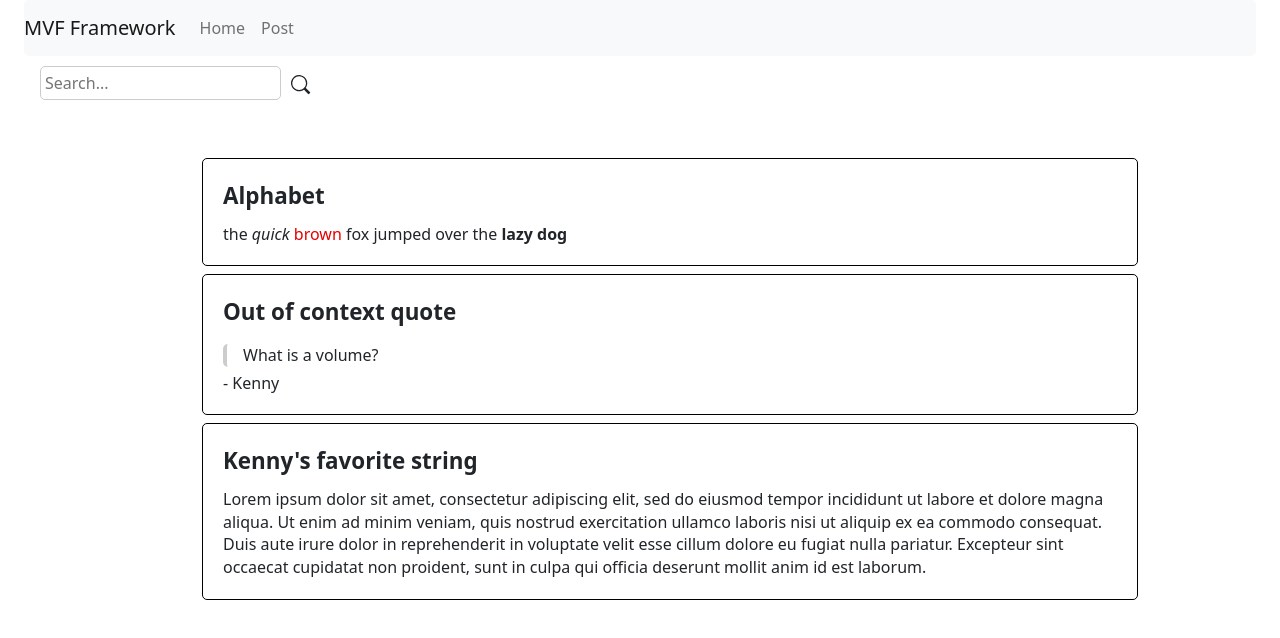
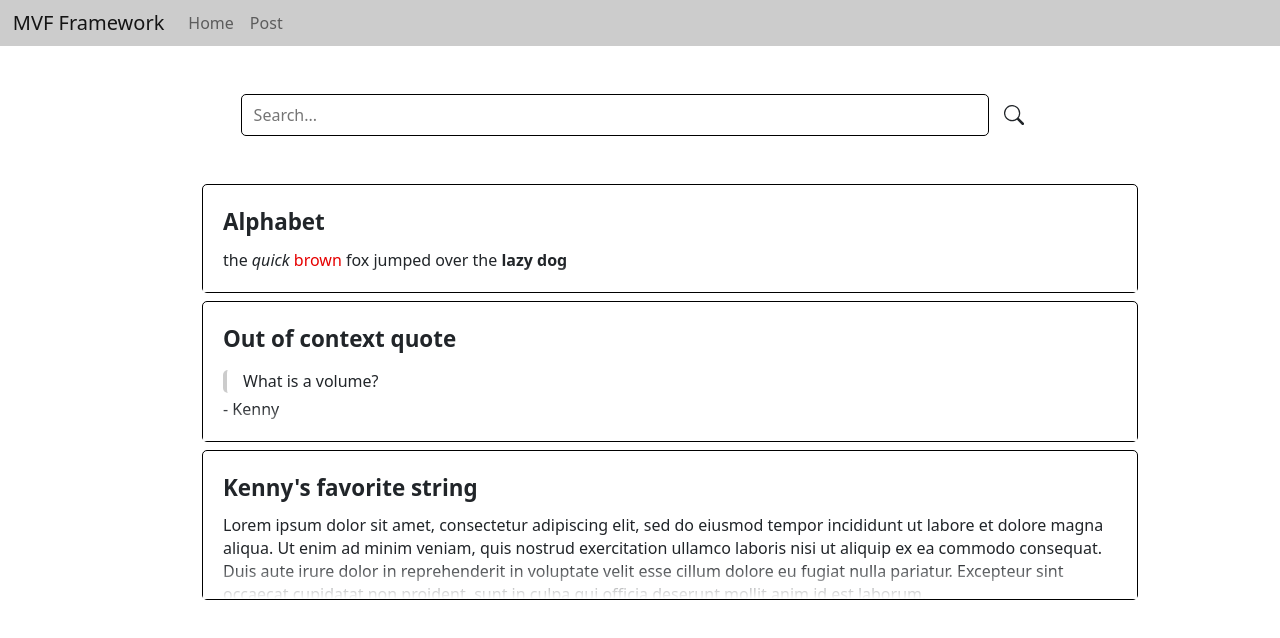
Before and after one commit to patatoes1235/hackillinois2023, a Next.js app in the folder mvf/: page / in a window 1280 px wide. Shown: the top 638 px of the page. Built offline with nearby package versions, Linux system fonts and the light colour scheme.

Commit message:
Add post list with placeholder values

```diff
--- a/mvf/src/components/navbar.js
+++ b/mvf/src/components/navbar.js
@@ -4,7 +4,7 @@ import Navbar from 'react-bootstrap/Navbar';
 
 function NavBar() {
     return (
-    <Navbar bg="light" expand="lg" className="mx-4">
+    <Navbar expand="lg">
       {/* <Container className="w-100 float-left"> */}
         <Navbar.Brand href="/">MVF Framework</Navbar.Brand>
         <Navbar.Toggle aria-controls="basic-navbar-nav" />
--- a/mvf/src/components/post.js
+++ b/mvf/src/components/post.js
@@ -1,8 +1,14 @@
+import {useState} from "react";
 import 'react-quill/dist/quill.snow.css';
 
 const Post = ({title, content}) => {
+	const [showFull, setShowFull] = useState(false);
+
 	return (
-		<div className="post-container bordered ql-snow col w-100 justify-content-center my-2">
+		<div
+			className={`${showFull ? "" : "partial-hide"} post-container bordered ql-snow col w-100 justify-content-center my-2`}
+			onClick={() => setShowFull(!showFull)}
+		>
 		    <div className="post-title">{title}</div>
 			<div className="post-content ql-editor" dangerouslySetInnerHTML={{__html: content}}></div>
 		</div>
--- a/mvf/src/components/searchbar.js
+++ b/mvf/src/components/searchbar.js
@@ -16,16 +16,16 @@ const SearchBar = ({setResults}) => {
 	}
 
 	return (
-		<div>
+		<div className="search-container container-fluid w-75 mt-5">
 		    <input
     			type="text"
     			placeholder="Search..."
     			value={keywords}
     			onChange={(ev) => setKeywords(ev.target.value)}
     			onKeyUp={handleKeyUp}
-			    style={{padding: "4px", margin: "10px", marginLeft: "40px"}}
+			    className="searchbar"
     		/>
-			<Search size={20}/>
+			<Search size={20} style={{width: "50px"}} onClick={search}/>
 		</div>
 	)
 }
--- a/mvf/src/components/textbox.js
+++ b/mvf/src/components/textbox.js
@@ -43,8 +43,8 @@ const Textbox = () => {
 		// todo upload to db
 		// title is a simple string
 		// content is an HTML string
-		console.log(title);
-		console.log(content);
+		//console.log(title);
+		//console.log(content);
 
 		axios.post('/api/search', {
 			title, content
@@ -57,7 +57,7 @@ const Textbox = () => {
 
 	const cancel = () => {
 		// todo go back to previous page
-		console.log('return');
+		//console.log('return');
 
 		//temp
 		axios.get('/api/search', {
@@ -77,7 +77,6 @@ const Textbox = () => {
 					<div className="col-4 mb-2">
 						<input
 							className="w-100 post-title"
-							style={{padding: "0.5em", paddingLeft: ".75em"}}
 							type="text"
 							placeholder="Add a post title"
 							value={title}
--- a/mvf/src/components/toolbar.js
+++ b/mvf/src/components/toolbar.js
@@ -53,7 +53,7 @@ const Toolbar = ({quill}) => {
 	}
 
 	return (
-		<div className="toolbar-container">
+		<span className="toolbar-container">
 			<div id="toolbar" ref={toolbarRef}>
 			    <span className="ql-formats">
 			      <button className="tooltipped" title="undo" onClick={undo}>
@@ -95,7 +95,7 @@ const Toolbar = ({quill}) => {
 			<button className={`expand-button ${!showExpand && 'hidden'}`} onClick={() => setExpanded(!expanded)}>
 				{expanded ? <CaretUp size={20}/> : <CaretDown size={20}/>}
 			</button>
-		</div>
+		</span>
 	);
 };
 
--- a/mvf/src/pages/index.js
+++ b/mvf/src/pages/index.js
@@ -13,7 +13,7 @@ function Home() {
 			content: "<blockquote>What is a volume?</blockquote><p>- Kenny</p>"
 		}, {
 			title: "Kenny's favorite string",
-			content: "Lorem ipsum dolor sit amet, consectetur adipiscing elit, sed do eiusmod tempor incididunt ut labore et dolore magna aliqua. Ut enim ad minim veniam, quis nostrud exercitation ullamco laboris nisi ut aliquip ex ea commodo consequat. Duis aute irure dolor in reprehenderit in voluptate velit esse cillum dolore eu fugiat nulla pariatur. Excepteur sint occaecat cupidatat non proident, sunt in culpa qui officia deserunt mollit anim id est laborum."
+			content: "Lorem ipsum dolor sit amet, consectetur adipiscing elit, sed do eiusmod tempor incididunt ut labore et dolore magna aliqua. Ut enim ad minim veniam, quis nostrud exercitation ullamco laboris nisi ut aliquip ex ea commodo consequat. Duis aute irure dolor in reprehenderit in voluptate velit esse cillum dolore eu fugiat nulla pariatur. Excepteur sint occaecat cupidatat non proident, sunt in culpa qui officia deserunt mollit anim id est laborum.\nLorem ipsum dolor sit amet, consectetur adipiscing elit, sed do eiusmod tempor incididunt ut labore et dolore magna aliqua. Ut enim ad minim veniam, quis nostrud exercitation ullamco laboris nisi ut aliquip ex ea commodo consequat. Duis aute irure dolor in reprehenderit in voluptate velit esse cillum dolore eu fugiat nulla pariatur. Excepteur sint occaecat cupidatat non proident, sunt in culpa qui officia deserunt mollit anim id est laborum."
 		},
 	]);
 
--- a/mvf/src/styles/styles.css
+++ b/mvf/src/styles/styles.css
@@ -1,5 +1,22 @@
 body * {
     border-radius: 5px;
+}
+
+.navbar {
+    background-color: #ccc;
+    width: 100%;
+    padding: .2em .8em;
+    border-radius: 0;
+}
+
+.search-container {
+    display: flex;
+    justify-content: center;
+    align-items: center;
+}
+.searchbar {
+    width: 80%;
+    border-color: black;
 }
 
 .post-container {
@@ -15,6 +32,21 @@ body * {
     min-height: initial;
     padding: 0;
 }
+.partial-hide {
+    max-height: 150px;
+    overflow-y: clip;
+    position: relative;
+}
+.partial-hide:after {
+    content: '';
+    position: absolute;
+    top: 0;
+    left: 0;
+    height: 100%;
+    width: 100%;
+    background-image: linear-gradient(to bottom, #ffffff00 75%, #ffffff);
+}
+
 .bordered {
     border: 1px solid black;
     border-radius: 5px;
@@ -23,6 +55,7 @@ body * {
 /* textbox toolbar styling */
 input {
     border: 1px solid #ccc;
+    padding: 0.5em 0.5em 0.5em .75em;
 }
 .ql-editor {
     min-height: 30vh;
```
